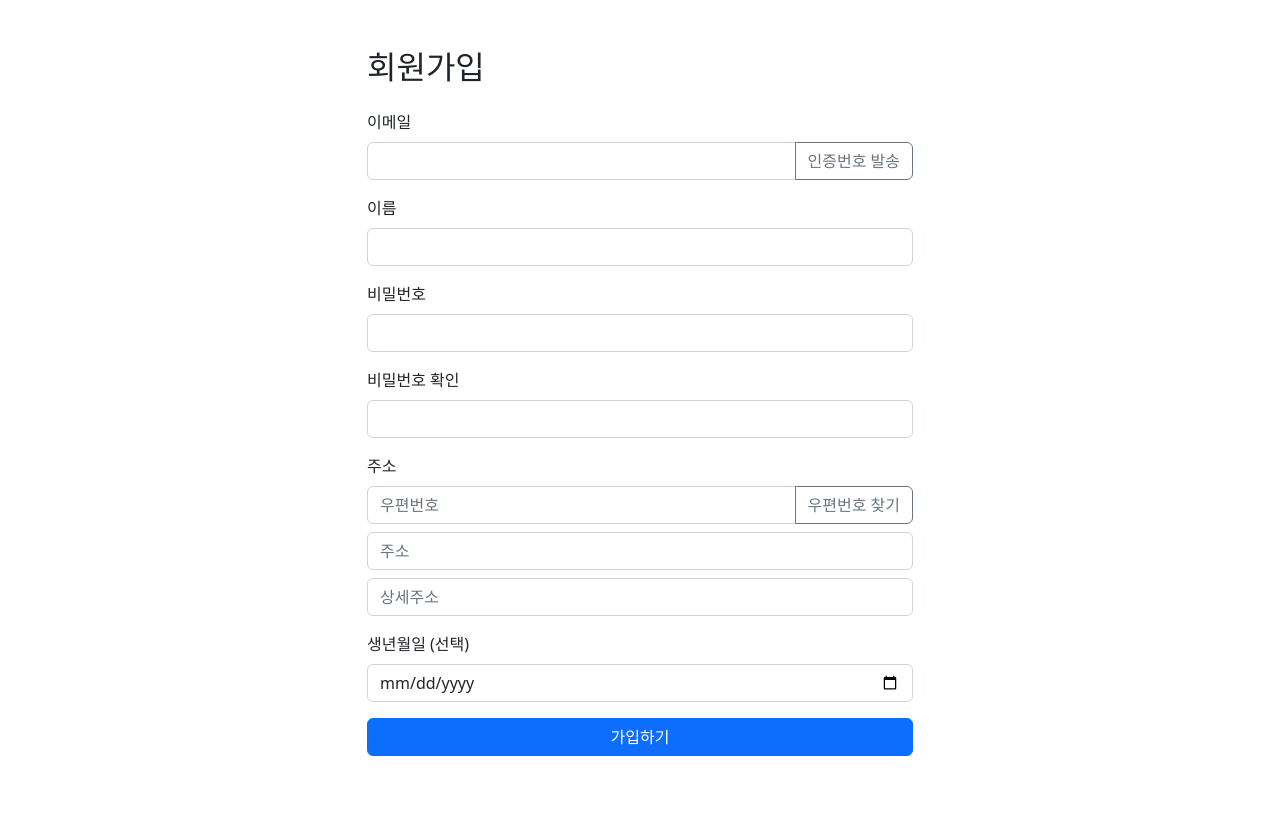
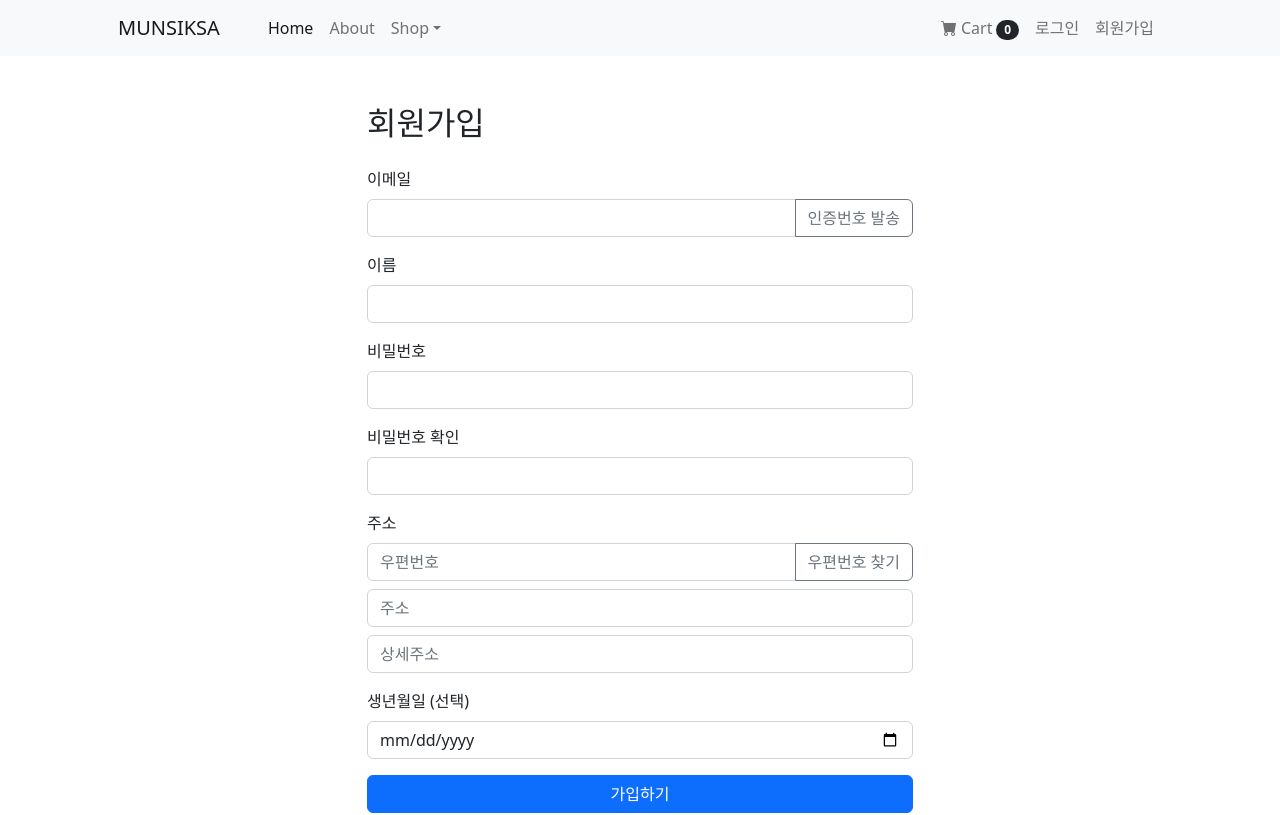
Before and after one commit to qkrwns1478/shopping-mall-front, a Next.js app: page /signup in a window 1280 px wide. Shown: the top 815 px of the page. Built offline with nearby package versions, Linux system fonts and the light colour scheme.

Commit message:
feat: add header footer

```diff
--- a/src/app/layout.tsx
+++ b/src/app/layout.tsx
@@ -1,20 +1,12 @@
 import type { Metadata } from "next";
-import { Geist, Geist_Mono } from "next/font/google";
-import "./globals.css";
-
-const geistSans = Geist({
-  variable: "--font-geist-sans",
-  subsets: ["latin"],
-});
-
-const geistMono = Geist_Mono({
-  variable: "--font-geist-mono",
-  subsets: ["latin"],
-});
+import Header from "@/components/Header";
+import Footer from "@/components/Footer";
+import Script from "next/script";
+// import "./globals.css";
 
 export const metadata: Metadata = {
-  title: "Create Next App",
-  description: "Generated by create next app",
+  title: "MUNSIKSA",
+  description: "Spring Boot & Next.js Shopping Mall",
 };
 
 export default function RootLayout({
@@ -23,14 +15,17 @@ export default function RootLayout({
   children: React.ReactNode;
 }>) {
   return (
-    <html lang="en">
+    <html lang="ko">
       <head>
         <link href="https://cdn.jsdelivr.net/npm/bootstrap@5.2.3/dist/css/bootstrap.min.css" rel="stylesheet" />
+        <link href="https://cdn.jsdelivr.net/npm/bootstrap-icons@1.5.0/font/bootstrap-icons.css" rel="stylesheet" />
       </head>
-      <body
-        className={`${geistSans.variable} ${geistMono.variable} antialiased`}
-      >
+      <body>
+        <Header />
         {children}
+        <Footer />
+
+        <Script src="https://cdn.jsdelivr.net/npm/bootstrap@5.2.3/dist/js/bootstrap.bundle.min.js" strategy="lazyOnload" />
       </body>
     </html>
   );
--- /dev/null
+++ b/src/components/Footer.tsx
@@ -0,0 +1,11 @@
+export default function Footer() {
+  return (
+    <footer className="py-5 bg-dark">
+      <div className="container">
+        <p className="m-0 text-center text-white">
+          Copyright &copy; MUNSIKSA 2025
+        </p>
+      </div>
+    </footer>
+  );
+}
--- /dev/null
+++ b/src/components/Header.tsx
@@ -0,0 +1,107 @@
+'use client';
+
+import Link from 'next/link';
+import { useState, useEffect } from 'react';
+import api from '@/lib/api';
+
+export default function Header() {
+  const [isLoggedIn, setIsLoggedIn] = useState(false);
+
+  useEffect(() => {
+    // TODO: 실제로는 로그인 성공 시 localStorage나 전역 상태를 업데이트해야 함
+  }, []);
+
+  const handleLogout = async () => {
+    try {
+      await api.post('/members/logout');
+      setIsLoggedIn(false);
+      alert('로그아웃 되었습니다.');
+      window.location.href = '/';
+    } catch (error) {
+      console.error('Logout failed', error);
+    }
+  };
+
+  return (
+    <nav className="navbar navbar-expand-lg navbar-light bg-light">
+      <div className="container px-4 px-lg-5">
+        <Link className="navbar-brand" href="/">MUNSIKSA</Link>
+        <button
+          className="navbar-toggler"
+          type="button"
+          data-bs-toggle="collapse"
+          data-bs-target="#navbarSupportedContent"
+          aria-controls="navbarSupportedContent"
+          aria-expanded="false"
+          aria-label="Toggle navigation"
+        >
+          <span className="navbar-toggler-icon"></span>
+        </button>
+        <div className="collapse navbar-collapse" id="navbarSupportedContent">
+          <ul className="navbar-nav me-auto mb-2 mb-lg-0 ms-lg-4">
+            <li className="nav-item">
+              <Link className="nav-link active" aria-current="page" href="/">Home</Link>
+            </li>
+            <li className="nav-item">
+              <Link className="nav-link" href="#!">About</Link>
+            </li>
+            <li className="nav-item dropdown">
+              <a
+                className="nav-link dropdown-toggle"
+                id="navbarDropdown"
+                href="#"
+                role="button"
+                data-bs-toggle="dropdown"
+                aria-expanded="false"
+              >
+                Shop
+              </a>
+              <ul className="dropdown-menu" aria-labelledby="navbarDropdown">
+                <li><Link className="dropdown-item" href="#!">All Products</Link></li>
+                <li><hr className="dropdown-divider" /></li>
+                <li><Link className="dropdown-item" href="#!">Popular Items</Link></li>
+                <li><Link className="dropdown-item" href="#!">New Arrivals</Link></li>
+              </ul>
+            </li>
+          </ul>
+
+          <ul className="navbar-nav ms-auto mb-2 mb-lg-0 align-items-center">
+            <li className="nav-item">
+              <a className="nav-link" href="#!">
+                <i className="bi-cart-fill me-1"></i>
+                Cart
+                <span className="badge bg-dark text-white ms-1 rounded-pill">0</span>
+              </a>
+            </li>
+
+            {!isLoggedIn ? (
+              <>
+                <li className="nav-item">
+                  <Link className="nav-link" href="/members/login">로그인</Link>
+                </li>
+                <li className="nav-item">
+                  <Link className="nav-link" href="/members/signup">회원가입</Link>
+                </li>
+              </>
+            ) : (
+              <>
+                <li className="nav-item">
+                  <Link className="nav-link" href="/members/mypage">마이페이지</Link>
+                </li>
+                <li className="nav-item">
+                  <button
+                    onClick={handleLogout}
+                    className="btn nav-link"
+                    style={{ border: 'none', background: 'none', padding: '0.5rem 1rem' }}
+                  >
+                    로그아웃
+                  </button>
+                </li>
+              </>
+            )}
+          </ul>
+        </div>
+      </div>
+    </nav>
+  );
+}
```
